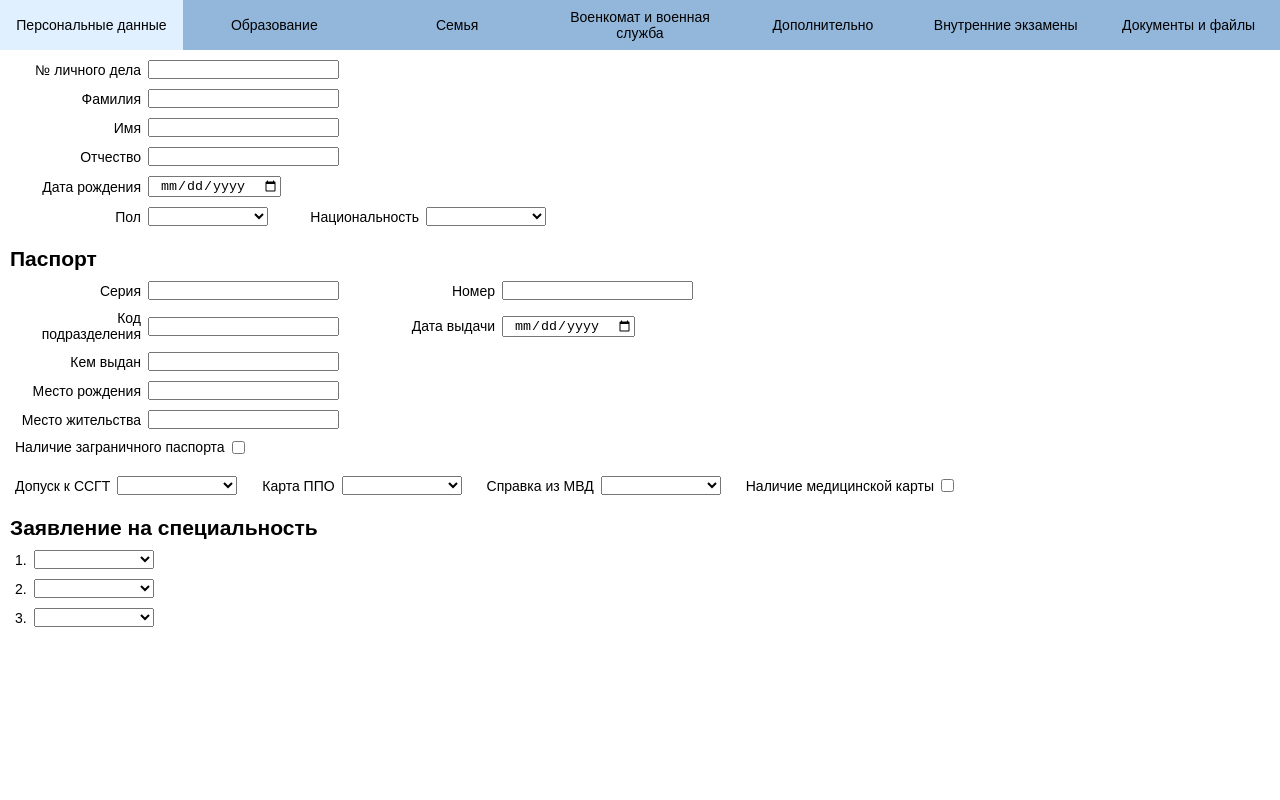
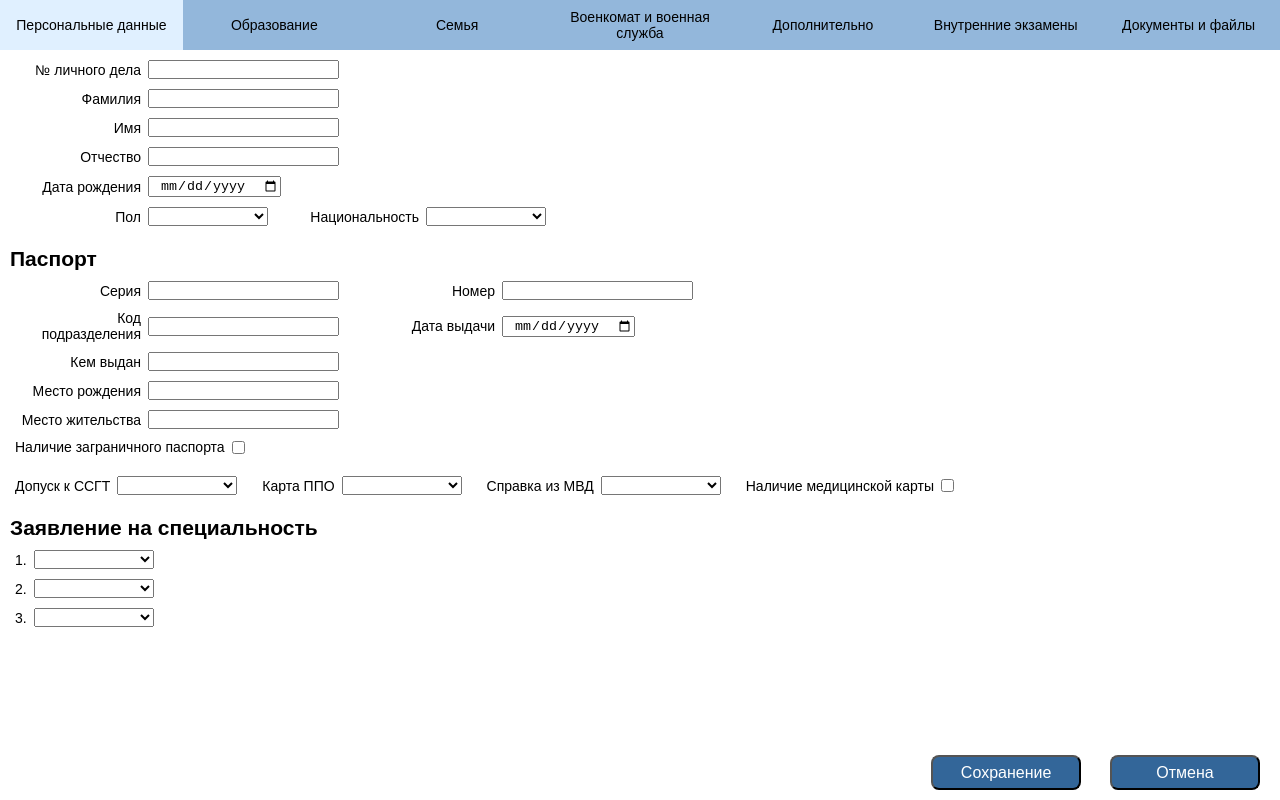
Before and after one commit to PeresypkinaMaria/MilitaryProject, a plain HTML site: page main_info.html in a window 1280 px wide. Drawn offline with Linux system fonts and the light colour scheme.

Commit message:
Добавила кнопки "сохранить" и "отмена" на странички

```diff
--- a/contain_style.css
+++ b/contain_style.css
@@ -21,7 +21,7 @@
 iframe{
     border-width: 0;
     width: 100%;
-    height:  calc(100vh - 54px);
+    height:  calc(100vh - 4px);
 }
 
 #brief {
--- a/info_style.css
+++ b/info_style.css
@@ -211,3 +211,9 @@ button {
     font-size: 16px;
     border-radius: 8px;
 }
+
+.save_cancel {
+    position: absolute;
+    bottom: 10px;
+    right: 20px;
+}
--- a/main_info.html
+++ b/main_info.html
@@ -135,6 +135,10 @@
                 <option value="0"></option>
             </select>
         </div>
+        <div class="save_cancel">
+            <button>Сохранение</button>
+            <button>Отмена</button>
+        </div>
     </div>
     <div class="main-form__tab-item" id="tab2">
         <div class="field pers_ed">
@@ -218,6 +222,11 @@
             <input type="text" name="mark" id="phk">
         </div>
         <button>Добавить</button>
+
+        <div class="save_cancel">
+            <button>Сохранение</button>
+            <button>Отмена</button>
+        </div>
     </div>
     <div class="main-form__tab-item" id="tab3">
         <div class="field family">
@@ -274,6 +283,11 @@
             <input name="name_city" id="parent_city">
         </div>
         <button>Добавить</button>
+
+        <div class="save_cancel">
+            <button>Сохранение</button>
+            <button>Отмена</button>
+        </div>
     </div>
     <div class="main-form__tab-item" id="tab4">
         <div>
@@ -334,6 +348,11 @@
             <label for="name_military_unit">Собственное название</label>
             <input type="text" name="name_military_unit" id="name_military_unit">
         </div>
+
+        <div class="save_cancel">
+            <button>Сохранение</button>
+            <button>Отмена</button>
+        </div>
     </div>
     <div class="main-form__tab-item" id="tab5">
         <div>
@@ -380,6 +399,11 @@
             <label for="other_notes">Примечания</label>
             <input type="text" name="other_notes" id="other_notes">
         </div>
+
+        <div class="save_cancel">
+            <button>Сохранение</button>
+            <button>Отмена</button>
+        </div>
     </div>
     <div class="main-form__tab-item" id="tab6">
         <div>
@@ -419,6 +443,11 @@
             </select>
         </div>
         <button>Добавить</button>
+
+        <div class="save_cancel">
+            <button>Сохранение</button>
+            <button>Отмена</button>
+        </div>
     </div>
     <div class="main-form__tab-item" id="tab7">
         <div class="field">
@@ -452,6 +481,11 @@
             <label for="">Академическая справка</label>
         </div>
         <button>Файлы</button>
+
+        <div class="save_cancel">
+            <button>Сохранение</button>
+            <button>Отмена</button>
+        </div>
     </div>
 </div>
 		<script type="text/javascript" src="js/script_info.js"></script>
```
Also changed, not shown: index.html (+5 -5 lines).
